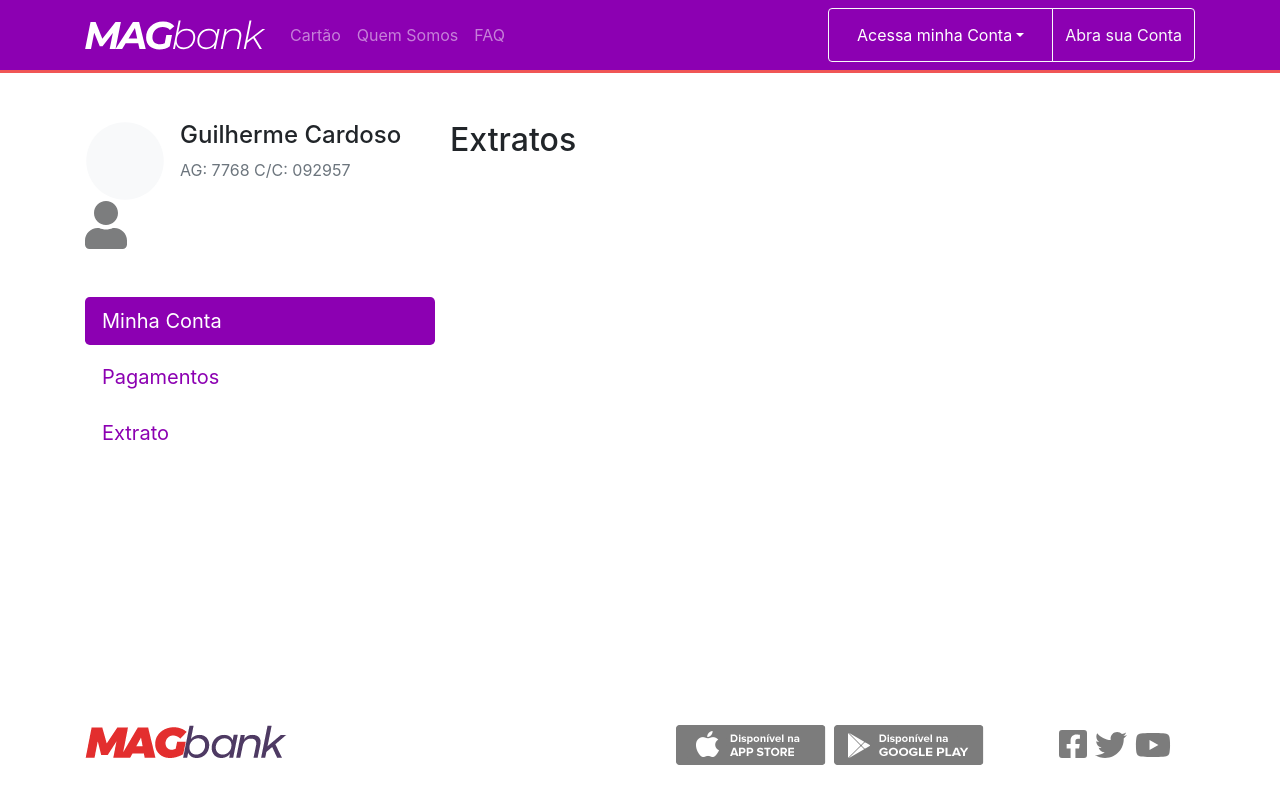
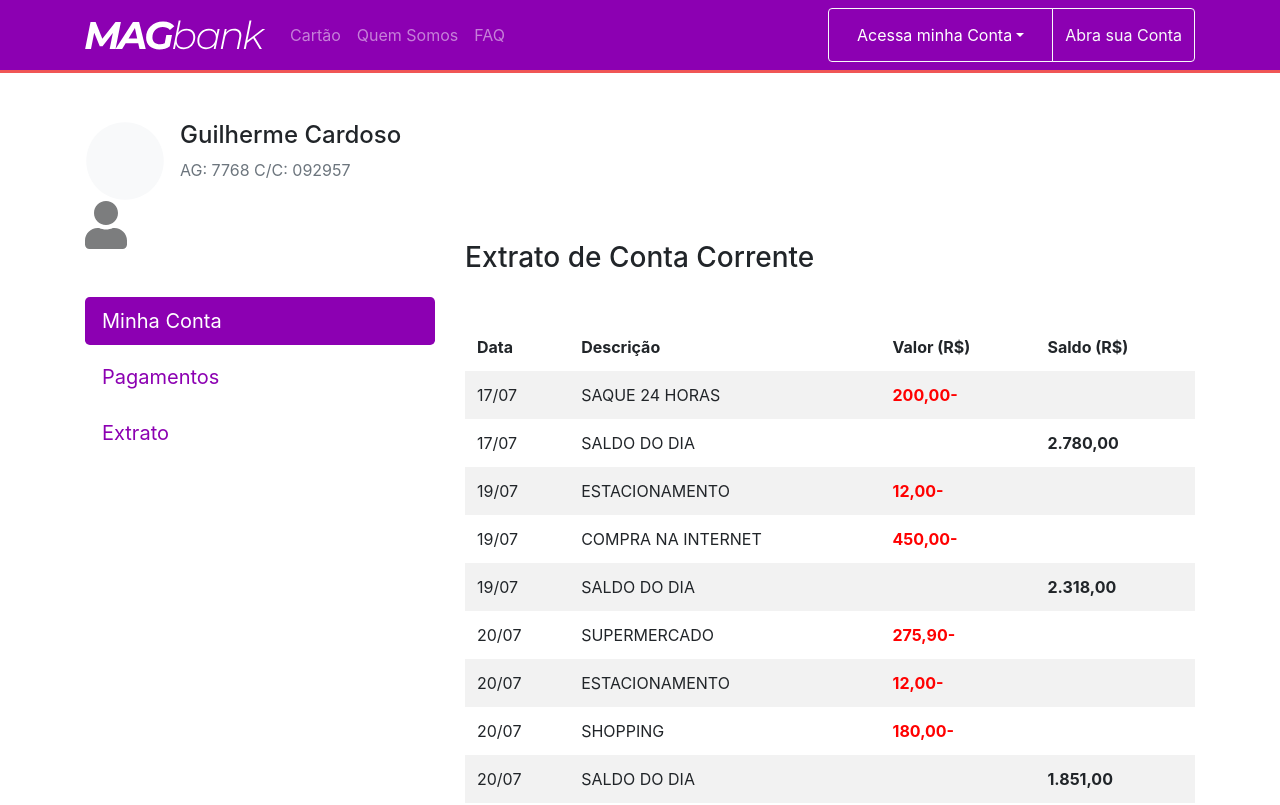
Before and after one commit to GuilhermeCardoso93/magbank, a React (Create React App) app: page /dashboard/history in a window 1280 px wide. Shown: the top 805 px of the page. Built offline with nearby package versions, Linux system fonts and the light colour scheme.

Commit message:
feat(History) created AccountHistoty

```diff
--- a/src/components/AccountBalance.js
+++ b/src/components/AccountBalance.js
@@ -2,7 +2,8 @@
 import { Col, Button, Tabs, Tab, Table } from 'react-bootstrap';
 
 const AccountBalance = ({ data }) => {
-  const { latestBalance, futureBalance } = data;
+  const { latestBalance, futureBalance, history } = data;
+
   return (
     <>
       <Col xs={12} lg={3} className='mt-lg-5 pt-lg-4'>
--- /dev/null
+++ b/src/components/AccountHistory.js
@@ -0,0 +1,39 @@
+import React from 'react';
+import { Col, Table } from 'react-bootstrap';
+import './CreditCard.scss';
+
+const AccountHistory = ({ data }) => {
+  const { history } =  data;
+
+  return (
+    <>
+    <Col xs={12} lg={8} className='mt-lg-5 pt-lg-4'>
+      <h3 className='my-5'>Extrato de Conta Corrente</h3>
+      <Table striped borderless>
+              <thead>
+                <tr>
+                  <th>Data</th>
+                  <th>Descrição</th>
+                  <th>Valor (R$)</th>
+                  <th>Saldo (R$)</th>
+                </tr>
+              </thead>
+              <tbody>
+                {history.map(({ date, description, value, saldo }) => (
+                  <tr>
+                    <td>{date}</td>
+                    <td>{description}</td>
+                    <td className="history-value"><strong>{value}</strong></td>
+                    <td><strong>{saldo}</strong></td>
+                  </tr>
+                ))}
+              </tbody>
+            </Table>
+    </Col>
+    </>
+  )
+
+};
+
+
+export default AccountHistory;
--- a/src/components/CreditCard.scss
+++ b/src/components/CreditCard.scss
@@ -10,3 +10,7 @@
     font-size: 3.5rem;
   }
 }
+
+.history-value {
+  color:red;
+}
--- a/src/views/Dashboard.js
+++ b/src/views/Dashboard.js
@@ -6,6 +6,7 @@
 
 import AccountBalance from "../components/AccountBalance";
 import AccountPayments from "../components/AccountPayments";
+import AccountHistory from "../components/AccountHistory";
 
 import "./Dashboard.scss";
 
@@ -54,6 +55,81 @@
       },
       { date: "18/08", description: "NETFLIX  21212", value: "21,00" },
     ],
+
+    history: [
+      {
+        date: "17/07",
+        description: "SAQUE 24 HORAS",
+        value: "200,00-",
+        saldo:""
+      },
+      {
+        date: "17/07",
+        description: "SALDO DO DIA",
+        value: "",
+        saldo:"2.780,00"
+      },
+      {
+        date: "19/07",
+        description: "ESTACIONAMENTO",
+        value: "12,00-",
+        saldo:""
+      },
+      {
+        date: "19/07",
+        description: "COMPRA NA INTERNET",
+        value: "450,00-",
+        saldo:""
+      },
+      {
+        date: "19/07",
+        description: "SALDO DO DIA",
+        value: "",
+        saldo:"2.318,00"
+      },
+      {
+        date: "20/07",
+        description: "SUPERMERCADO",
+        value: "275,90-",
+        saldo:""
+      },
+      {
+        date: "20/07",
+        description: "ESTACIONAMENTO",
+        value: "12,00-",
+        saldo:""
+      },
+      {
+        date: "20/07",
+        description: "SHOPPING",
+        value: "180,00-",
+        saldo:""
+      },
+      {
+        date: "20/07",
+        description: "SALDO DO DIA",
+        value: "",
+        saldo:"1.851,00"
+      },
+      {
+        date: "21/07",
+        description: "SUPERMERCADO",
+        value: "275,90-",
+        saldo:""
+      },
+      {
+        date: "21/07",
+        description: "DEPOSITO",
+        value:  "1.000,00",
+        saldo:""
+      },
+      {
+        date: "20/07",
+        description: "SALDO DO DIA",
+        value: "",
+        saldo:"2.576,00"
+      },
+    ],
   };
 
   return (
@@ -93,7 +169,7 @@
         </Col>
         <Switch>
           <Route path="/dashboard/history">
-            <h2>Extratos</h2>
+            <AccountHistory data={data}/>
           </Route>
           <Route path="/dashboard/payments">
             <AccountPayments/>
```
